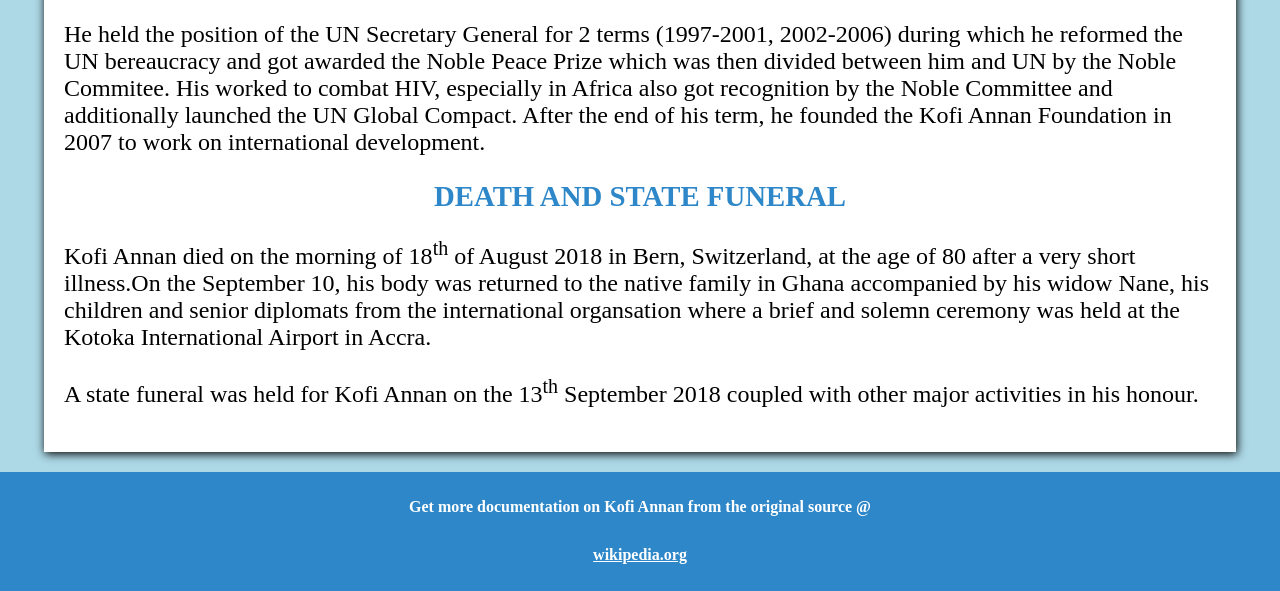
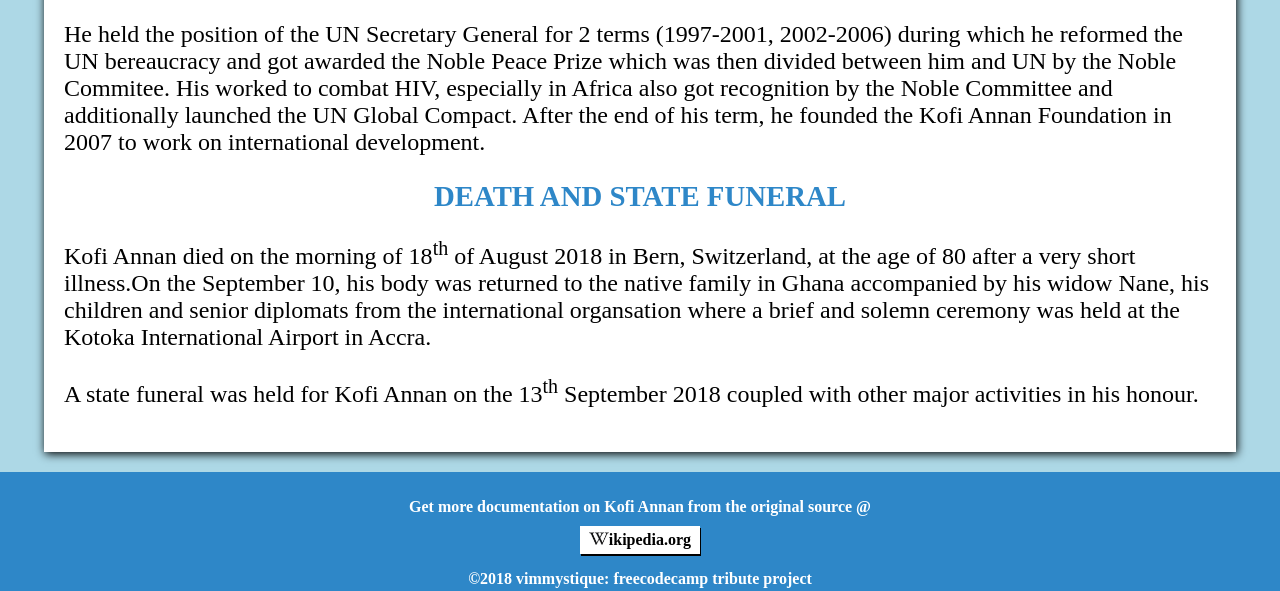
Before and after one commit to vimmystique/vkatripro, a plain HTML site: page index.html in a window 1280 px wide. Shown: the part 1205-1796 px from the top of the page. Drawn offline with Linux system fonts and the light colour scheme.

Commit message:
updatewick

```diff
--- a/index.html
+++ b/index.html
@@ -40,7 +40,7 @@
 
     <footer>
 
-    <p>Get more documentation on Kofi Annan from the original source @ <a href="https://en.wikipedia.org/wiki/Kofi_Annan" target="_blank">wikipedia.org</a></p>
+    <p>Get more documentation on Kofi Annan from the original source @ <a href="https://en.wikipedia.org/wiki/Kofi_Annan" target="_blank"><img src="img/wick.jpg" width="18%">ikipedia.org</a></p>
     <p>©2018 vimmystique: freecodecamp tribute project</p>
 
    <img width="10%" alt="my logo" src="img/vim.png">
--- a/styles/style.css
+++ b/styles/style.css
@@ -43,7 +43,7 @@ h1{
 .focus{
     color: rgb(46,135,200);
 }
-footer, a{
+footer{
     color: white;
     margin:20px 0px 0px 0px;
     padding: 10px;
@@ -53,7 +53,18 @@ footer, a{
     text-align: center;
     font-weight: 900;
 }
+ a{
+  display: block;
+  text-decoration: none;
+  background-color: white;
+  color: black;
+  padding: 5px;
+  margin: auto;
+  width: 110px;
+  margin-top: 10px;
+  box-shadow: 1px 2px black;
 
+ }
 @media screen and (max-width: 960px) {
     #title{
         padding: 20px 10px;
```
Also changed, not shown: img/wick.jpg (added).
